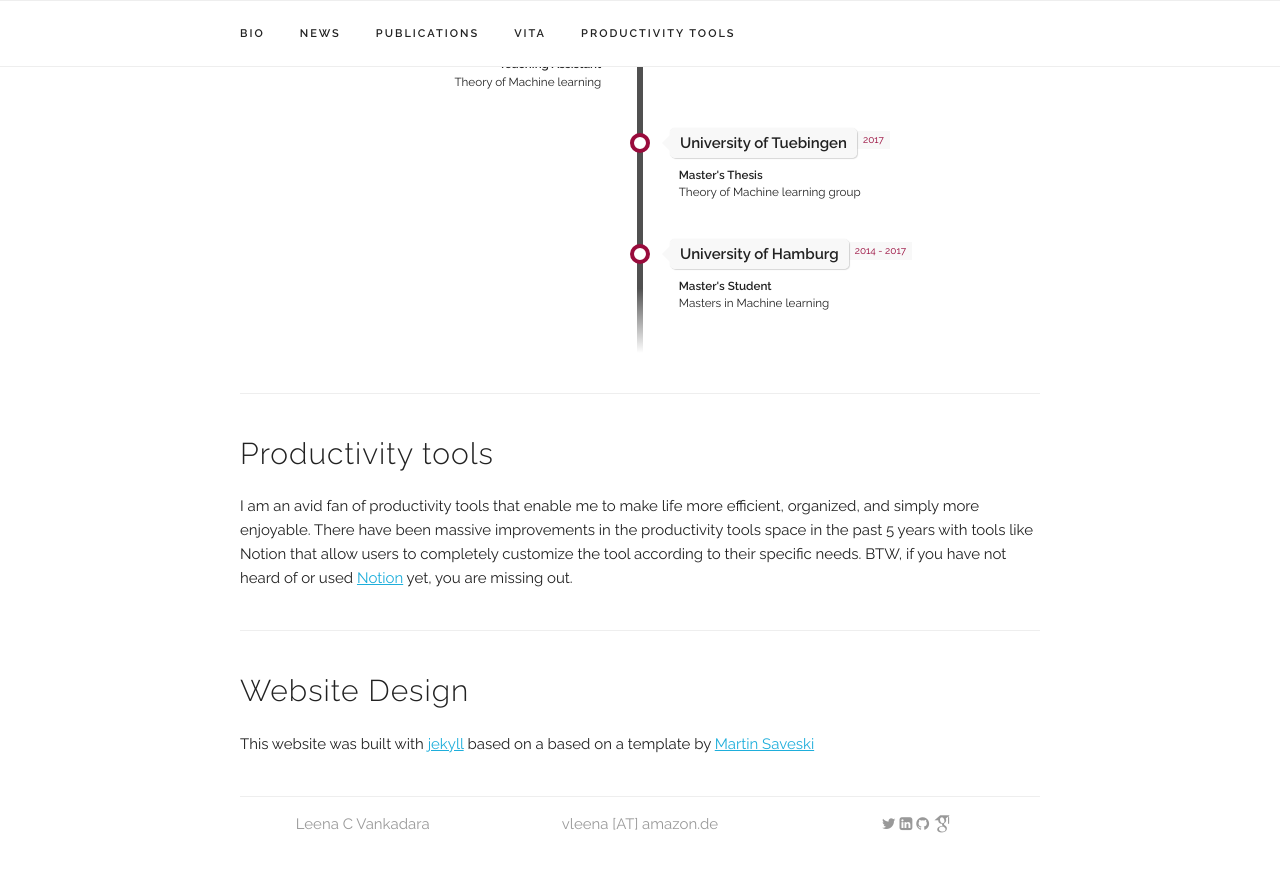
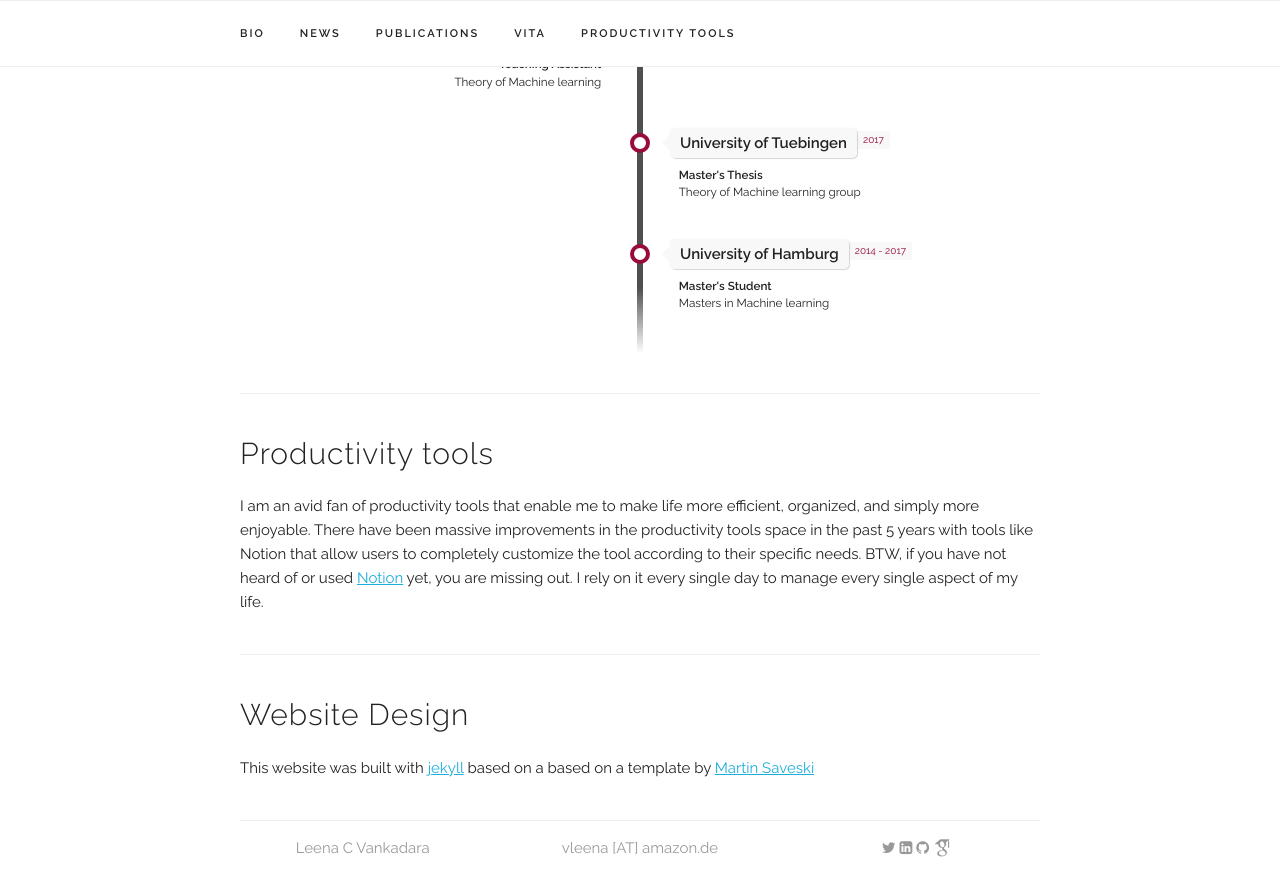
Before and after one commit to leenachennuru/jekyll-leenacvankadara, a Jekyll site: the page built from index.html, in a window 1280 px wide and 900 px high, scrolled down 3165 px. Shown: the top 896 px of the window. Built offline with Jekyll 4.4.1, drawn with Linux system fonts in a browser that asks for light colours; some web fonts are replaced.

```diff
--- a/index.html
+++ b/index.html
@@ -284,7 +284,7 @@
   <h4>Productivity tools</h4>
 
 
-I am an avid fan of productivity tools that enable me to make life more efficient, organized, and simply more enjoyable. There have been massive improvements in the productivity tools space in the past 5 years with tools like Notion that allow users to completely customize the tool according to their specific needs. BTW, if you have not heard of or used  <a href="https://affiliate.notion.so/leenacvankadara" target="_blank">Notion</a> yet, you are missing out.
+I am an avid fan of productivity tools that enable me to make life more efficient, organized, and simply more enjoyable. There have been massive improvements in the productivity tools space in the past 5 years with tools like Notion that allow users to completely customize the tool according to their specific needs. BTW, if you have not heard of or used  <a href="https://affiliate.notion.so/leenacvankadara" target="_blank">Notion</a> yet, you are missing out. I rely on it every single day to manage every single aspect of my life.
 
 <!-- <br/><br/>
 <li>
```
